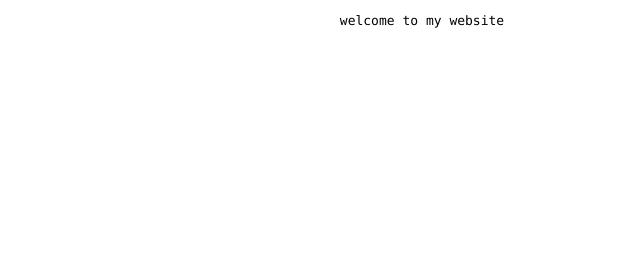
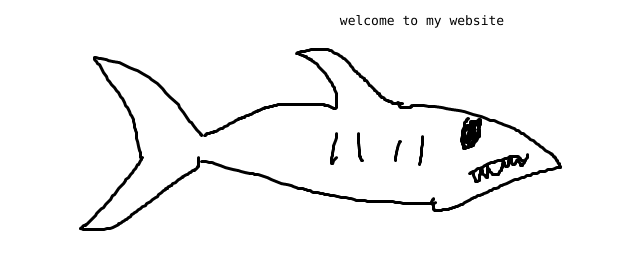
Before and after one commit to KevinLee3627/c-http, a plain HTML site: page pages/index.html in a window 1280 px wide. Shown: the whole page, without its empty margins (218-858 px from the left). Drawn offline with Linux system fonts and the light colour scheme.

Commit message:
added image to html

```diff
--- a/pages/index.html
+++ b/pages/index.html
@@ -36,6 +36,7 @@
     <p class="text center">
       welcome to my website
     </p>
+    <img src="./shark.png" />
   </div>
 </body>
 
```
Also changed, not shown: pages/shark.png (added).
